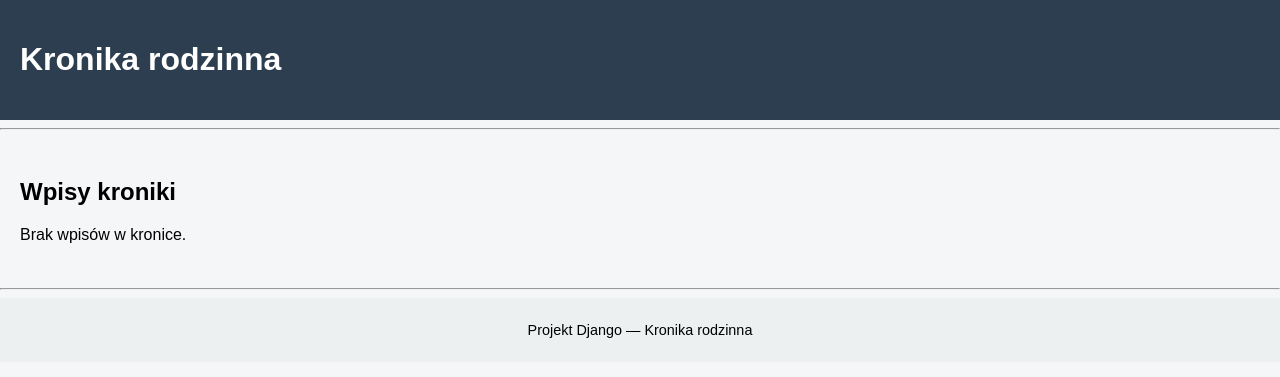
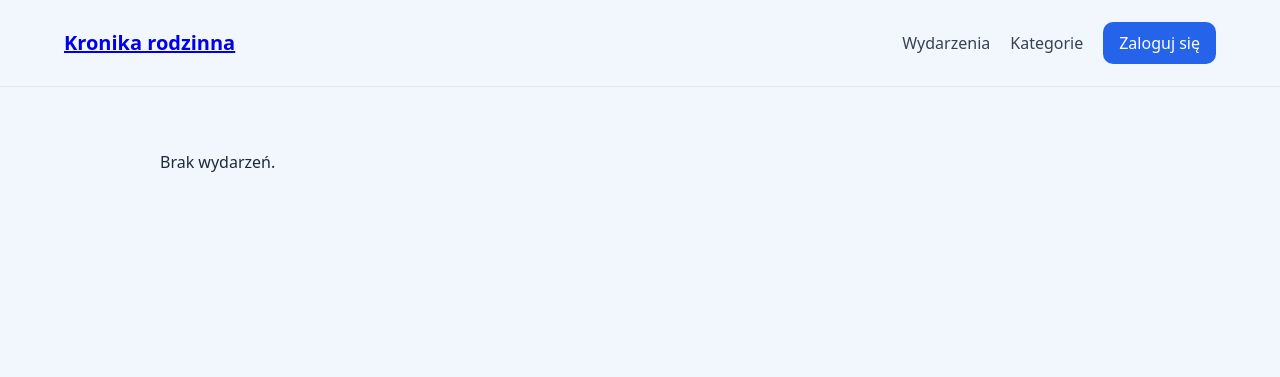
Before and after one commit to Sativa7/ProjektDjango, a Django app: page /wpisy/entries/ in a window 1280 px wide. Shown: the top 377 px of the page. Run offline with Django 5.2, Linux system fonts and the light colour scheme; data that the repository does not hold is empty.

Commit message:
Poprawki w admin.py i polerowanie widoków

```diff
--- a/kronika/wpisy/static/css/posts.css
+++ b/kronika/wpisy/static/css/posts.css
@@ -1,23 +1,142 @@
-body {
-    font-family: Arial, sans-serif;
-    background-color: #f4f6f8;
-    margin: 0;
-    padding: 0;
+/* RESET */
+* {
+    box-sizing: border-box;
 }
 
-#header {
-    background-color: #2c3e50;
-    color: white;
-    padding: 20px;
+body {
+    margin: 0;
+    font-family: system-ui, -apple-system, BlinkMacSystemFont, "Segoe UI", sans-serif;
+    background: #f2f7fd;
+    color: #1f2937;
 }
 
-#content {
-    padding: 20px;
+/* CONTAINER */
+.entries-container {
+    max-width: 1000px;
+    margin: 40px auto;
+    padding: 0 20px;
 }
 
-#footer {
-    background-color: #ecf0f1;
-    text-align: center;
-    padding: 10px;
-    font-size: 0.9em;
+/* ENTRY CARD */
+.entry-card {
+    display: flex;
+    gap: 24px;
+    background: #ffffff;
+    border-radius: 14px;
+    padding: 20px;
+    margin-bottom: 24px;
+    text-decoration: none;
+    color: inherit;
+    box-shadow: 0 8px 20px rgba(0, 0, 0, 0.04);
+    transition: transform 0.2s ease, box-shadow 0.2s ease;
 }
+
+.entry-card:hover {
+    transform: translateY(-2px);
+    box-shadow: 0 12px 28px rgba(0, 0, 0, 0.08);
+}
+
+/* IMAGE */
+.entry-image {
+    width: 220px;
+    height: 160px;
+    flex-shrink: 0;
+    border-radius: 12px;
+    overflow: hidden;
+    background: #e5e7eb;
+}
+
+.entry-image img {
+    width: 100%;
+    height: 100%;
+    object-fit: cover;
+}
+
+.image-placeholder {
+    width: 100%;
+    height: 100%;
+    background: linear-gradient(135deg, #e5e7eb, #d1d5db);
+}
+
+/* CONTENT */
+.entry-content {
+    display: flex;
+    flex-direction: column;
+    gap: 8px;
+}
+
+.entry-meta {
+    font-size: 14px;
+    color: #6b7280;
+    display: flex;
+    gap: 16px;
+}
+
+.entry-content h2 {
+    margin: 0;
+    font-size: 20px;
+    font-weight: 600;
+    color: #111827;
+}
+
+.entry-content p {
+    margin: 0;
+    line-height: 1.6;
+    color: #374151;
+}
+
+/* NAVBAR */
+.navbar {
+    background: #f2f7fd;
+    border-bottom: 1px solid #e5e7eb;
+}
+
+.navbar-inner {
+    max-width: 1200px;
+    margin: 0 auto;
+    padding: 16px 24px;
+    display: flex;
+    align-items: center;
+    justify-content: space-between;
+}
+
+.logo {
+    font-size: 20px;
+    font-weight: 700;
+    text-decoration: none;
+    color: #111827;
+}
+
+.navbar-right {
+    display: flex;
+    align-items: center;
+    gap: 20px;
+}
+
+.navbar-right a {
+    text-decoration: none;
+    font-weight: 500;
+    color: #374151;
+}
+
+.navbar-right a:hover {
+    color: #2563eb;
+}
+
+/* BUTTON */
+.btn-primary {
+    background: #2563eb;
+    color: white !important;
+    padding: 10px 16px;
+    border-radius: 10px;
+    font-weight: 600;
+}
+
+.btn-primary:hover {
+    background: #1e40af;
+}
+
+/* PAGE CONTENT */
+.page-content {
+    padding-top: 24px;
+}
--- a/kronika/wpisy/templates/wpisy/base.html
+++ b/kronika/wpisy/templates/wpisy/base.html
@@ -1,28 +1,36 @@
 {% load static %}
 <!DOCTYPE html>
-<html>
+<html lang="pl">
 <head>
-    <title>{% block title %}{% endblock %}</title>
+    <meta charset="UTF-8" />
+    <meta name="viewport" content="width=device-width, initial-scale=1.0" />
+    <title>{% block title %}Kronika rodzinna{% endblock %}</title>
+
     <link rel="stylesheet" href="{% static 'css/posts.css' %}">
 </head>
 <body>
 
-    <div id="header">
-        <h1>Kronika rodzinna</h1>
+<header class="navbar">
+    <div class="navbar-inner">
+        <div class="navbar-left">
+            <h1 class="logo">
+                <a href="{% url 'entry_list' %}">Kronika rodzinna</a>
+            </h1>
+        </div>
+
+        <nav class="navbar-right">
+            <a href="{% url 'entry_list' %}">Wydarzenia</a>
+            <a href="{% url 'category_list' %}">Kategorie</a>
+            <a class="btn-primary" href="{% url 'admin:index' %}">Zaloguj się</a>
+        </nav>
     </div>
+</header>
 
-    <hr>
-
-    <div id="content">
-        {% block content %}
-        {% endblock %}
-    </div>
-
-    <hr>
-
-    <div id="footer">
-        <p>Projekt Django — Kronika rodzinna</p>
-    </div>
+<main class="page-content">
+    {% block content %}
+    {% endblock %}
+</main>
 
 </body>
+
 </html>
--- a/kronika/wpisy/templates/wpisy/entry/list.html
+++ b/kronika/wpisy/templates/wpisy/entry/list.html
@@ -1,16 +1,37 @@
 {% extends "wpisy/base.html" %}
 
-{% block title %}Wpisy kroniki{% endblock %}
+{% block title %}Wydarzenia{% endblock %}
 
 {% block content %}
-<h2>Wpisy kroniki</h2>
+<div class="entries-container">
 
-{% for entry in entries %}
-    <p><strong>{{ entry.title }}</strong></p>
-    <p>{{ entry.text|truncatewords:20 }}</p>
-    <hr>
-{% empty %}
-    <p>Brak wpisów w kronice.</p>
-{% endfor %}
+    {% for entry in entries %}
+        <a href="{% url 'entry_detail' entry.slug %}" class="entry-card">
 
+            <div class="entry-image">
+                {% if entry.photos.first %}
+                    <img src="{{ entry.photos.first.image.url }}" alt="{{ entry.title }}">
+                {% else %}
+                    <div class="image-placeholder"></div>
+                {% endif %}
+            </div>
+
+            <div class="entry-content">
+                <div class="entry-meta">
+                    <span>📅 {{ entry.event_date }}</span>
+                    {% if entry.created_by %}
+                        <span>👤 {{ entry.created_by }}</span>
+                    {% endif %}
+                </div>
+
+                <h2>{{ entry.title }}</h2>
+                <p>{{ entry.text|truncatewords:30 }}</p>
+            </div>
+
+        </a>
+    {% empty %}
+        <p>Brak wydarzeń.</p>
+    {% endfor %}
+
+</div>
 {% endblock %}
--- a/kronika/wpisy/urls.py
+++ b/kronika/wpisy/urls.py
@@ -3,10 +3,11 @@ from . import views
 
 urlpatterns = [
     path("welcome/", views.welcome_view),
-    path("categories/", views.category_list),
+
+    path("categories/", views.category_list, name="category_list"),
     path("categories/<slug:slug>/", views.category_detail),
+
     path("entries/", views.entry_list, name="entry_list"),
     path("categories/<slug:slug>/entries/", views.entries_by_category, name="entries_by_category"),
     path("entries/<slug:slug>/", views.entry_detail, name="entry_detail"),
-
 ]
```
Also changed, not shown: kronika/wpisy/admin.py (+19 -8 lines).
